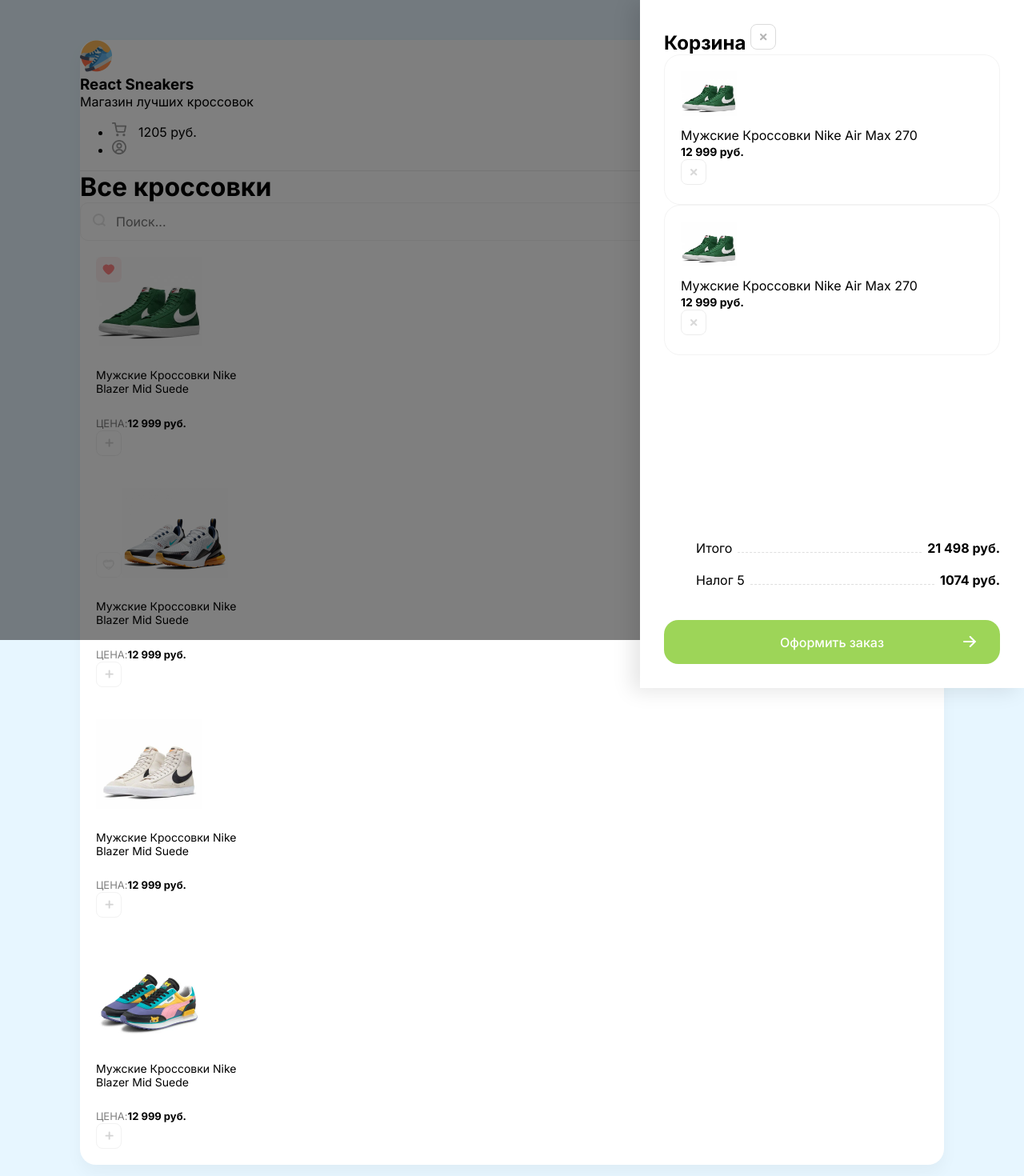
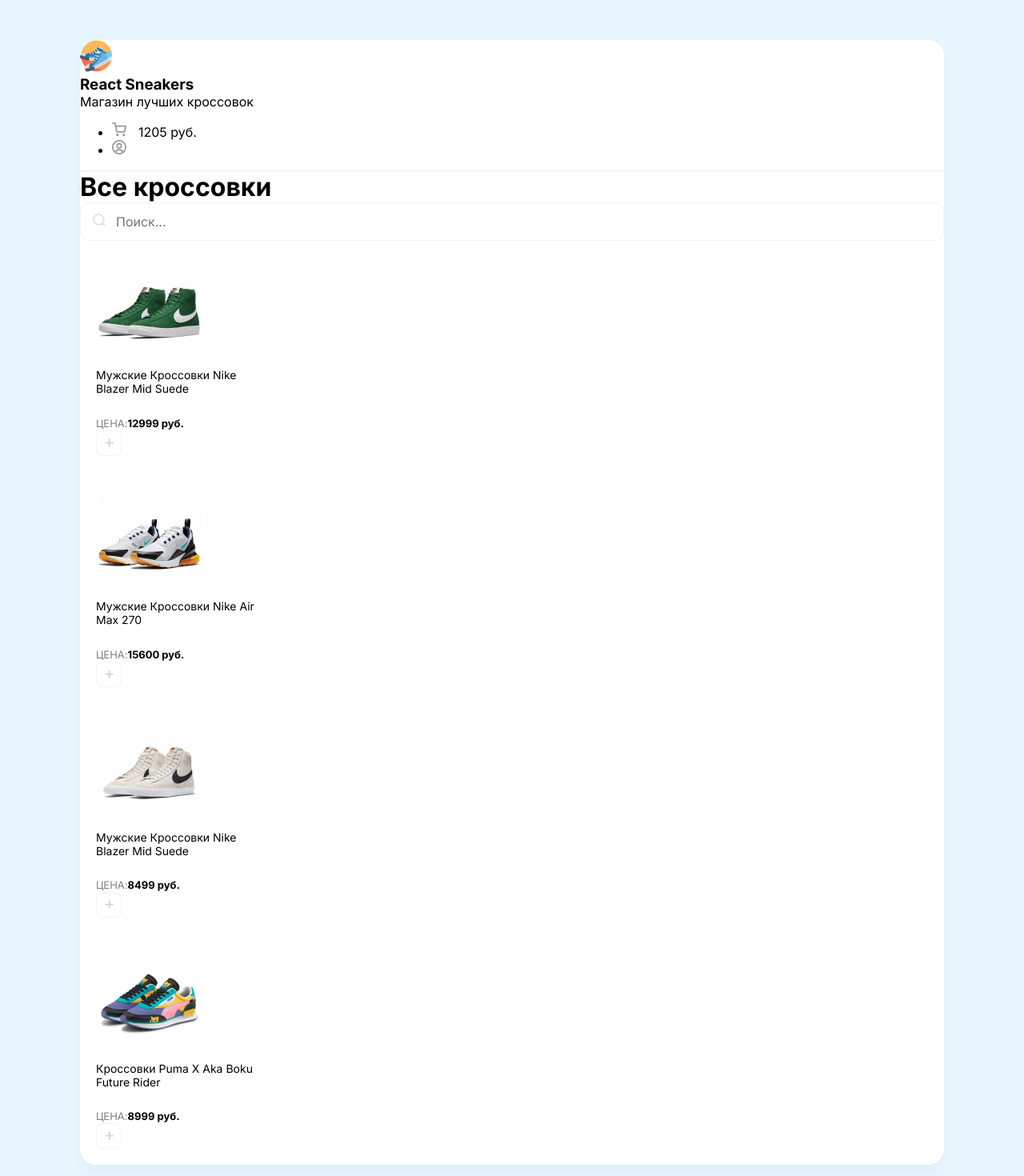
Before and after one commit to Voleidol/React-Sneakers, a React (Create React App) app: page / in a window 1280 px wide. Shown: the top 1470 px of the page at 80% size. Built offline with nearby package versions, Linux system fonts and the light colour scheme.

Commit message:
add components

```diff
--- a/src/App.js
+++ b/src/App.js
@@ -1,89 +1,21 @@
+import Card from "./components/Card";
+import Drawer from "./components/Drawer";
+import Header from "./components/Header";
+
+const arr = [
+  {title: 'Мужские Кроссовки Nike Blazer Mid Suede', price: 12999, imageUrl:'/img/sneakers/1.jpg'},
+  {title: 'Мужские Кроссовки Nike Air Max 270', price: 15600, imageUrl:'/img/sneakers/2.jpg'},
+  {title: 'Мужские Кроссовки Nike Blazer Mid Suede', price: 8499, imageUrl:'/img/sneakers/3.jpg'},
+  {title: 'Кроссовки Puma X Aka Boku Future Rider', price: 8999, imageUrl:'/img/sneakers/4.jpg'}
+];
+
 function App() {
   return (
     <div className="wrapper clear">
-
-      <div className="overlay">
-        <div className="drawer">
-
-          <h2 className="mb-30 d-flex justify-between">Корзина <img className="removeBtn cu-p" src="/icons/Remove.svg" alt="Remove" /></h2>
-
-          <div className="items">
-
-            <div className="cartItem d-flex align-center mb-20">
-
-              <div style={{backgroundImage: 'url(/img/sneakers/1.jpg)'}} className="cartItemImg"></div>
-
-              <div className="mr-20 flex">
-                <p className="mb-5">Мужские Кроссовки Nike Air Max 270</p>
-                <b>12 999 руб.</b>
-              </div>
-
-              <img className="removeBtn" src="/icons/Remove.svg" alt="Remove" />
-            </div>
-
-            <div className="cartItem d-flex align-center">
-
-              <div style={{backgroundImage: 'url(/img/sneakers/1.jpg)'}} className="cartItemImg"></div>
-
-              <div className="mr-20 flex">
-                <p className="mb-5">Мужские Кроссовки Nike Air Max 270</p>
-                <b>12 999 руб.</b>
-              </div>
-
-              <img className="removeBtn" src="/icons/Remove.svg" alt="Remove" />
-            </div>
-
-          </div>
-
-          <div className="cartTotalBlock">
-
-            <ul className="cartTotalBlock">
-
-            <li>
-              <span>Итого</span>
-              <div></div>
-              <b>21 498 руб. </b>
-            </li>
-
-            <li>
-              <span>Налог 5</span>
-              <div></div>
-              <b>1074 руб. </b>
-            </li>
-
-            </ul>
-
-            <button className="greenButton">Оформить заказ <img src="/icons/arrow.svg" alt="Arrow" /></button>
-
-          </div>
-
-        </div>
-      </div>
-
-      <header className="d-flex justify-between align-center p-40">
-
-        <div className="d-flex align-center">
-          <img width={40} height={40} src="/img/headerLogo.png" />
-          <div>
-            <h3 className="text-uppercase">React Sneakers</h3>
-            <p className="opacity-5">Магазин лучших кроссовок</p>
-          </div>
-        </div>
-
-        <ul className="d-flex">
-          <li className="mr-30">
-            <img width={18} height={18} src="/icons/cart.svg" />
-            <span>1205 руб.</span>
-          </li>
-          <li>
-            <img width={18} height={18} src="/icons/user.svg" />
-          </li>
-        </ul>
-
-      </header>
+      <Drawer />
+      <Header />
 
       <div className="content p-40">
-
         <div className="d-flex align-center justify-between mb-40">
           <h1>Все кроссовки</h1>
           <div className="search-block">
@@ -93,72 +25,11 @@
         </div>
 
         <div className="d-flex">
-
-          <div className="card">
-            <div className="favorite">
-              <img src="icons/heart-liked.svg" alt="Liked" />
-            </div>
-
-            <img width={133} height={112} src="/img/sneakers/1.jpg" alt="Sneakers" />
-            <h5>Мужские Кроссовки Nike Blazer Mid Suede</h5>
-            <div className="d-flex justify-between align-center">
-              <div className="d-flex flex-column">
-                <span>Цена:</span>
-                <b>12 999 руб.</b>
-              </div>
-              <button className="button">
-                <img width={11} height={11} src="/icons/plus.svg" alt="" />
-              </button>
-            </div>
-          </div>
-
-          <div className="card">
-            <img src="/icons/heart-unliked.svg" alt="Unliked" />
-            <img width={133} height={112} src="/img/sneakers/2.jpg" alt="Sneakers" />
-            <h5>Мужские Кроссовки Nike Blazer Mid Suede</h5>
-            <div className="d-flex justify-between align-center">
-              <div className="d-flex flex-column">
-                <span>Цена:</span>
-                <b>12 999 руб.</b>
-              </div>
-              <button className="button">
-                <img width={11} height={11} src="/icons/plus.svg" alt="" />
-              </button>
-            </div>
-          </div>
-
-          <div className="card">
-            <img width={133} height={112} src="/img/sneakers/3.jpg" alt="Sneakers" />
-            <h5>Мужские Кроссовки Nike Blazer Mid Suede</h5>
-            <div className="d-flex justify-between align-center">
-              <div className="d-flex flex-column">
-                <span>Цена:</span>
-                <b>12 999 руб.</b>
-              </div>
-              <button className="button">
-                <img width={11} height={11} src="/icons/plus.svg" alt="" />
-              </button>
-            </div>
-          </div>
-
-          <div className="card">
-            <img width={133} height={112} src="/img/sneakers/4.jpg" alt="Sneakers" />
-            <h5>Мужские Кроссовки Nike Blazer Mid Suede</h5>
-            <div className="d-flex justify-between align-center">
-              <div className="d-flex flex-column">
-                <span>Цена:</span>
-                <b>12 999 руб.</b>
-              </div>
-              <button className="button">
-                <img width={11} height={11} src="/icons/plus.svg" alt="" />
-              </button>
-            </div>
-          </div>
-
+          {arr.map((obj) => (
+            <Card title={obj.title} price={obj.price} imageUrl={obj.imageUrl}/>
+          ))}
         </div>
-
       </div>
-
     </div>
   );
 }
--- /dev/null
+++ b/src/components/Card.js
@@ -0,0 +1,23 @@
+function Card(props) {
+  return (
+    <div className="card">
+      {/* <div className="favorite">
+        <img src="icons/heart-liked.svg" alt="Liked" />
+      </div> */}
+
+      <img width={133} height={112} src={props.imageUrl} alt="Sneakers" />
+      <h5>{props.title}</h5>
+      <div className="d-flex justify-between align-center">
+        <div className="d-flex flex-column">
+          <span>Цена:</span>
+          <b>{props.price} руб.</b>
+        </div>
+        <button className="button">
+          <img width={11} height={11} src="/icons/plus.svg" alt="" />
+        </button>
+      </div>
+    </div>
+  );
+}
+
+export default Card;
--- /dev/null
+++ b/src/components/Drawer.js
@@ -0,0 +1,68 @@
+function Drawer() {
+  return (
+    <div style={{ display: "none" }} className="overlay">
+      <div className="drawer">
+        <h2 className="mb-30 d-flex justify-between">
+          Корзина{" "}
+          <img
+            className="removeBtn cu-p"
+            src="/icons/Remove.svg"
+            alt="Remove"
+          />
+        </h2>
+
+        <div className="items">
+          <div className="cartItem d-flex align-center mb-20">
+            <div
+              style={{ backgroundImage: "url(/img/sneakers/1.jpg)" }}
+              className="cartItemImg"
+            ></div>
+
+            <div className="mr-20 flex">
+              <p className="mb-5">Мужские Кроссовки Nike Air Max 270</p>
+              <b>12 999 руб.</b>
+            </div>
+
+            <img className="removeBtn" src="/icons/Remove.svg" alt="Remove" />
+          </div>
+
+          <div className="cartItem d-flex align-center">
+            <div
+              style={{ backgroundImage: "url(/img/sneakers/1.jpg)" }}
+              className="cartItemImg"
+            ></div>
+
+            <div className="mr-20 flex">
+              <p className="mb-5">Мужские Кроссовки Nike Air Max 270</p>
+              <b>12 999 руб.</b>
+            </div>
+
+            <img className="removeBtn" src="/icons/Remove.svg" alt="Remove" />
+          </div>
+        </div>
+
+        <div className="cartTotalBlock">
+          <ul className="cartTotalBlock">
+            <li>
+              <span>Итого</span>
+              <div></div>
+              <b>21 498 руб. </b>
+            </li>
+
+            <li>
+              <span>Налог 5</span>
+              <div></div>
+              <b>1074 руб. </b>
+            </li>
+          </ul>
+
+          <button className="greenButton">
+            Оформить заказ <img src="/icons/arrow.svg" alt="Arrow" />
+          </button>
+        </div>
+      </div>
+    </div>
+  );
+}
+
+export default Drawer;
--- /dev/null
+++ b/src/components/Header.js
@@ -0,0 +1,25 @@
+function Header() {
+  return (
+    <header className="d-flex justify-between align-center p-40">
+      <div className="d-flex align-center">
+        <img width={40} height={40} src="/img/headerLogo.png" />
+        <div>
+          <h3 className="text-uppercase">React Sneakers</h3>
+          <p className="opacity-5">Магазин лучших кроссовок</p>
+        </div>
+      </div>
+
+      <ul className="d-flex">
+        <li className="mr-30">
+          <img width={18} height={18} src="/icons/cart.svg" />
+          <span>1205 руб.</span>
+        </li>
+        <li>
+          <img width={18} height={18} src="/icons/user.svg" />
+        </li>
+      </ul>
+    </header>
+  );
+}
+
+export default Header;
```
